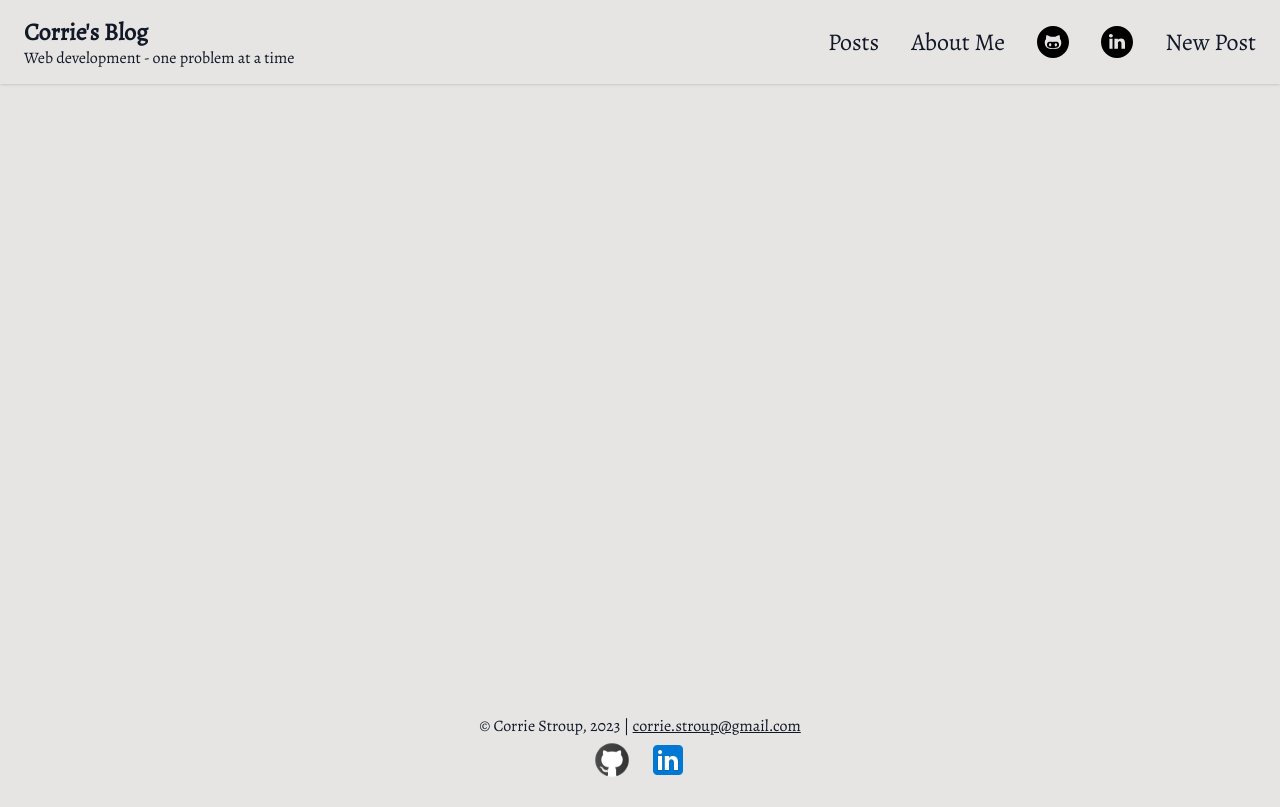
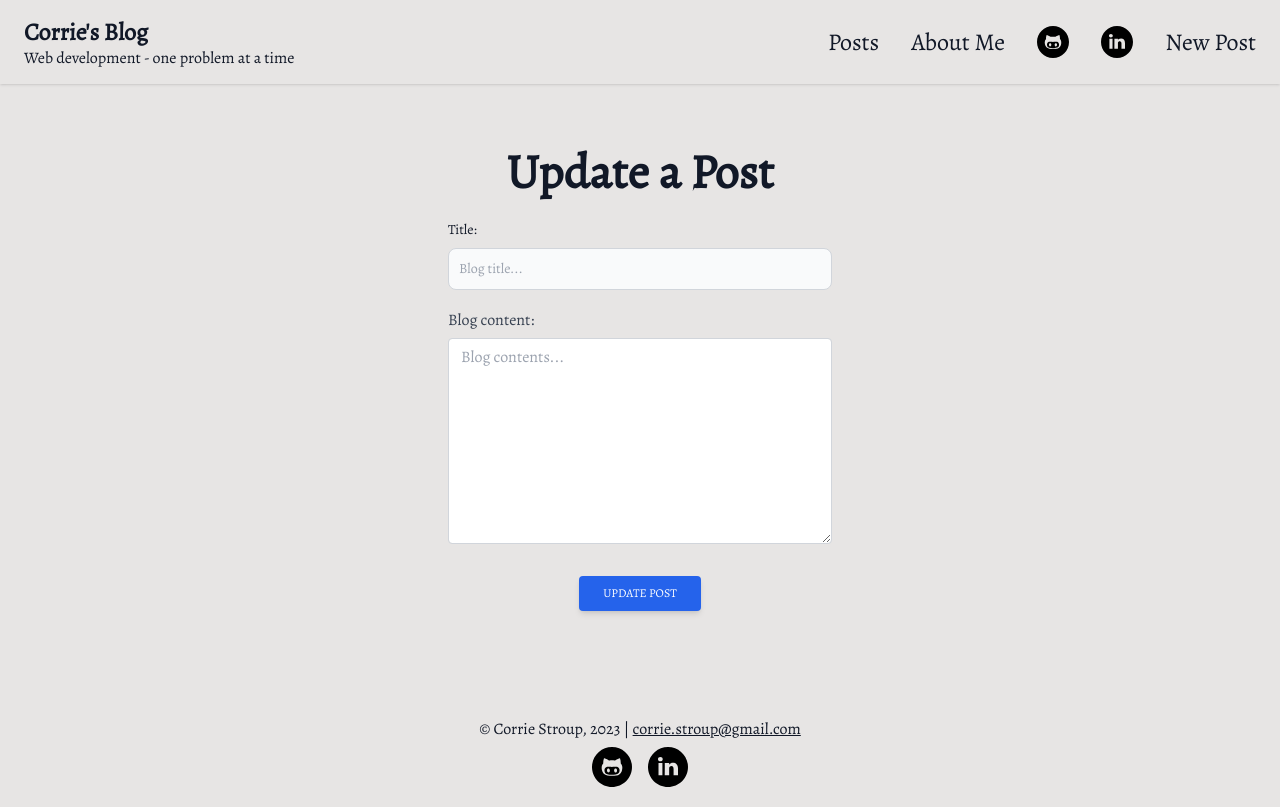
Before and after one commit to Cililocwee/blog, a React (Vite) app in the folder frontend/: page /update/1 in a window 1280 px wide. Built offline with nearby package versions, Linux system fonts and the light colour scheme; no server answers.

Commit message:
Dropdown menu, implemented edit and delete confirmation

```diff
--- a/frontend/src/App.jsx
+++ b/frontend/src/App.jsx
@@ -6,6 +6,7 @@ import "./index.css";
 import DetailedBlog from "./components/DetailedBlog";
 import AboutMe from "./components/AboutMe";
 import Footer from "./components/Footer";
+import UpdateForm from "./components/UpdateForm";
 
 function App() {
   return (
@@ -16,11 +17,9 @@ function App() {
           <Route path="/" element={<Blogs />} />
           <Route path="/blogs" element={<Blogs />} />
           <Route path="/create" element={<Create />} />
-          <Route
-            path="/blog/:id"
-            element={<DetailedBlog id={"63e7b712ec2c6ef3a1a02396"} />}
-          />
+          <Route path="/blog/:id" element={<DetailedBlog />} />
           <Route path="/aboutme" element={<AboutMe />} />
+          <Route path="/update/:id" element={<UpdateForm />} />
         </Routes>
         <Footer />
       </Router>
--- a/frontend/src/components/Blogs.jsx
+++ b/frontend/src/components/Blogs.jsx
@@ -20,7 +20,6 @@ export default function Blogs() {
         }
       })
       .then((jsonRes) => {
-        // console.log(jsonRes);
         setBlogs([...jsonRes]);
       })
       .catch((err) => console.error(err));
--- a/frontend/src/components/CommentInput.jsx
+++ b/frontend/src/components/CommentInput.jsx
@@ -5,7 +5,7 @@ export default function CommentInput() {
     <div className="max-w-lg rounded-lg shadow-md shadow-stone-600/50">
       <form action="" className="w-full p-4">
         <div className="mb-2">
-          <label for="comment" className="text-lg text-gray-600">
+          <label htmlFor="comment" className="text-lg text-gray-600">
             Add a comment
           </label>
           <textarea
--- a/frontend/src/components/Create.jsx
+++ b/frontend/src/components/Create.jsx
@@ -45,10 +45,11 @@ export default function Create() {
     axios.post("http://localhost:3001/create", newBlog);
     navigate("/blogs");
   }
+
   return (
     <div className="flex flex-col items-center pt-3 pb-16 lg:pt-16 lg:pb-24  dark:bg-gray-900">
       <h1 className="text-5xl font-bold mt-0 mb-6">Post a new blog</h1>
-      <form className="gap-5 items-stretch mb-3 xl:w-96 flex flex-col">
+      <form className="gap-5 items-stretch mb-3 w-96 flex flex-col">
         <div className="form-group">
           <label
             htmlFor="title"
--- a/frontend/src/components/DeleteConfirm.jsx
+++ b/frontend/src/components/DeleteConfirm.jsx
@@ -4,6 +4,8 @@ export default function DeleteConfirm() {
   return (
     <div>
       <p>Are you sure you want to delete?</p>
+      <button>Yes</button>
+      <button>No</button>
     </div>
   );
 }
--- a/frontend/src/components/DetailedBlog.jsx
+++ b/frontend/src/components/DetailedBlog.jsx
@@ -4,6 +4,7 @@ import axios from "axios";
 import { useNavigate } from "react-router-dom";
 import CommentBox from "./CommentBox";
 import CommentInput from "./CommentInput";
+import DeleteConfirm from "./DeleteConfirm";
 
 export default function DetailedBlog({ id }) {
   const [blog, setBlog] = useState([
@@ -52,10 +53,23 @@ export default function DetailedBlog({ id }) {
       });
   }
 
+  function confirmDelete() {
+    if (confirm("Do you really want to delete this post?")) {
+      handleDelete();
+    }
+  }
+
+  function handleUpdate() {
+    navigate(`/update/${location}`);
+  }
+
   Moment.locale("en");
 
   return (
-    <div className="px-8 mb-auto flex flex-col items-center pt-3 pb-16 lg:pt-8 lg:pb-24  dark:bg-gray-900">
+    <div
+      id="detailed_blog"
+      className="px-8 mb-auto flex flex-col items-center pt-3 pb-16 lg:pt-8 lg:pb-24  dark:bg-gray-900"
+    >
       {blog && (
         <div className="pb-8 mx-auto w-full max-w-2xl format format-sm sm:format-base lg:format-lg format-blue dark:format-invert">
           <h1 className="text-center my-4 text-3xl font-extrabold lemb-4 text-3xl font-extrabold leading-tight text-gray-900 lg:mb-6 lg:text-4xl dark:text-whiteading-tight text-gray-900 lg:mb-6 lg:text-4xl dark:text-white">
@@ -67,11 +81,14 @@ export default function DetailedBlog({ id }) {
               Posted: {Moment(blog.date_posted).calendar()}
             </p>
             <div className="flex align-items-center">
-              <button className="m-3 w-16 h-8 px-3 py-2 text-xs font-medium  text-center text-white bg-stone-400 rounded-lg hover:bg-stone-800 focus:ring-4 focus:outline-none focus:ring-stone-300 dark:bg-stone-600 dark:hover:bg-stone-700 dark:focus:ring-stone-800">
+              <button
+                onClick={handleUpdate}
+                className="m-3 w-16 h-8 px-3 py-2 text-xs font-medium  text-center text-white bg-stone-400 rounded-lg hover:bg-stone-800 focus:ring-4 focus:outline-none focus:ring-stone-300 dark:bg-stone-600 dark:hover:bg-stone-700 dark:focus:ring-stone-800"
+              >
                 Edit
               </button>
               <button
-                onClick={handleDelete}
+                onClick={confirmDelete}
                 className="m-3 h-8 w-16 px-3 py-2 text-xs font-medium text-center text-white bg-stone-700 rounded-lg hover:bg-stone-800 focus:ring-4 focus:outline-none focus:ring-stone-300 dark:bg-stone-600 dark:hover:bg-stone-700 dark:focus:ring-stone-800"
               >
                 Delete
--- a/frontend/src/components/DropDown.jsx
+++ b/frontend/src/components/DropDown.jsx
@@ -6,7 +6,7 @@ export default function DropDown() {
     <div className="block sm:hidden my-auto">
       <div className="pl-10">
         <div className="dropdown inline-block relative">
-          <button className="bg-stone-400 text-stone-700 font-semibold py-2 px-4 rounded inline-flex items-center">
+          <button className="bg-stone-400 text-stone-100 font-semibold py-2 px-4 rounded inline-flex items-center">
             <span className="mr-1 w-16">Menu</span>
             <svg
               className="fill-current h-4 w-4"
@@ -35,6 +35,14 @@ export default function DropDown() {
             </li>
             <li className="">
               <Link
+                className="w-full bg-stone-300 hover:bg-stone-400 py-2 px-4 block whitespace-no-wrap"
+                to="/create"
+              >
+                New Post
+              </Link>
+            </li>
+            <li className="">
+              <Link
                 className="text-slate-500 line-through rounded-b bg-stone-300 hover:bg-stone-400 py-2 px-4 block whitespace-no-wrap"
                 href="#"
               >
--- a/frontend/src/components/Footer.jsx
+++ b/frontend/src/components/Footer.jsx
@@ -1,6 +1,6 @@
 import React from "react";
-import Github from "../assets/github.png";
-import Linkedin from "../assets/linkedin.png";
+import Github from "../assets/github.svg";
+import Linkedin from "../assets/linkedin.svg";
 import { Link } from "react-router-dom";
 
 export default function Footer() {
@@ -12,7 +12,7 @@ export default function Footer() {
           corrie.stroup@gmail.com
         </a>{" "}
       </p>
-      <div className="flex">
+      <div className="flex pt-1">
         <Link to="http://google.com">
           <img className="h-10 mx-2 mt-1" src={Github} alt="" />
         </Link>
--- /dev/null
+++ b/frontend/src/components/UpdateForm.jsx
@@ -0,0 +1,159 @@
+import React, { useEffect, useState } from "react";
+import { useNavigate } from "react-router-dom";
+import axios from "axios";
+
+export default function UpdateForm() {
+  const location = window.location.href.split("/update/")[1];
+  const [input, setInput] = useState([
+    {
+      title: "Loading",
+      content: "",
+      date_posted: "",
+    },
+  ]);
+
+  const navigate = useNavigate();
+
+  useEffect(() => {
+    fetch(`http://localhost:3001/blog/details/${location}`)
+      .then((res) => {
+        if (res.ok) {
+          return res.json();
+        }
+      })
+      .then((jsonRes) => {
+        setInput(jsonRes);
+      })
+      .catch((err) => console.error(err));
+  }, []);
+
+  function handleChange(event) {
+    const { name, value } = event.target;
+
+    setInput((prevInput) => {
+      return {
+        ...prevInput,
+        [name]: value,
+      };
+    });
+  }
+
+  async function handleClick(event) {
+    event.preventDefault();
+
+    if (input.content.length < 1) {
+      return;
+    }
+
+    if (input.title.length < 1) {
+      return;
+    }
+
+    const updatedBlog = {
+      title: input.title,
+      content: input.content,
+      date_posted: input.date_posted,
+    };
+
+    // Axios is love.
+    try {
+      await axios({
+        method: "put",
+        url: `http://localhost:3001/update/${location}`,
+        data: updatedBlog,
+      });
+    } catch (err) {
+      if ((err.repsonse.status = 404)) {
+        console.log("Resource could not be found");
+      } else {
+        console.log(err.message);
+      }
+    }
+
+    navigate(`/blog/${location}`);
+  }
+
+  return (
+    <div>
+      <div className="flex flex-col items-center pt-3 pb-16 lg:pt-16 lg:pb-24  dark:bg-gray-900">
+        <h1 className="text-5xl font-bold mt-0 mb-6">Update a Post</h1>
+        <form className="gap-5 items-stretch mb-3 w-96 flex flex-col">
+          <div className="form-group">
+            <label
+              htmlFor="title"
+              className="block mb-2 text-sm font-medium text-gray-900 dark:text-white"
+            >
+              Title:
+            </label>
+            <input
+              onChange={handleChange}
+              name="title"
+              value={input.title || ""}
+              autoComplete="off"
+              type="text"
+              placeholder="Blog title..."
+              className="block p-2.5 w-full text-sm
+            text-gray-900 bg-gray-50 rounded-lg
+            border border-gray-300 focus:ring-red-500
+            focus:border-blue-500 dark:bg-gray-700
+            dark:border-gray-600 dark:placeholder-gray-400
+            dark:text-white dark:focus:ring-blue-500
+            dark:focus:border-blue-500"
+            />
+          </div>
+
+          <div className="form-group">
+            <label
+              htmlFor="content"
+              className="form-label inline-block mb-2 text-gray-700"
+            >
+              Blog content:
+            </label>
+            <textarea
+              onChange={handleChange}
+              autoComplete="off"
+              name="content"
+              value={input.content || ""}
+              placeholder="Blog contents..."
+              rows="8"
+              className="
+            form-control
+            block
+            w-full
+            px-3
+            py-1.5
+            text-base
+            font-normal
+            text-gray-700
+             bg-clip-padding
+            border border-solid border-gray-300
+            rounded
+            transition
+            ease-in-out
+            m-0
+            focus:text-gray-700 focus: focus:border-blue-600 focus:outline-none
+          "
+            ></textarea>
+          </div>
+
+          <button
+            onClick={handleClick}
+            type="button"
+            data-mdb-ripple="true"
+            data-mdb-ripple-color="light"
+            className="inline-block
+          px-6 py-2.5 bg-blue-600 text-white
+          font-medium text-xs leading-tight
+          uppercase rounded shadow-md hover:bg-blue-700
+          hover:shadow-lg focus:bg-blue-700 focus:shadow-lg
+          focus:outline-none focus:ring-0 active:bg-blue-800
+          active:shadow-lg transition duration-150 ease-in-out
+          mx-auto mt-3"
+          >
+            Update Post
+          </button>
+        </form>
+      </div>
+    </div>
+  );
+}
```
Also changed, not shown: 2 other files (tests, documents, lock files or other folders).
